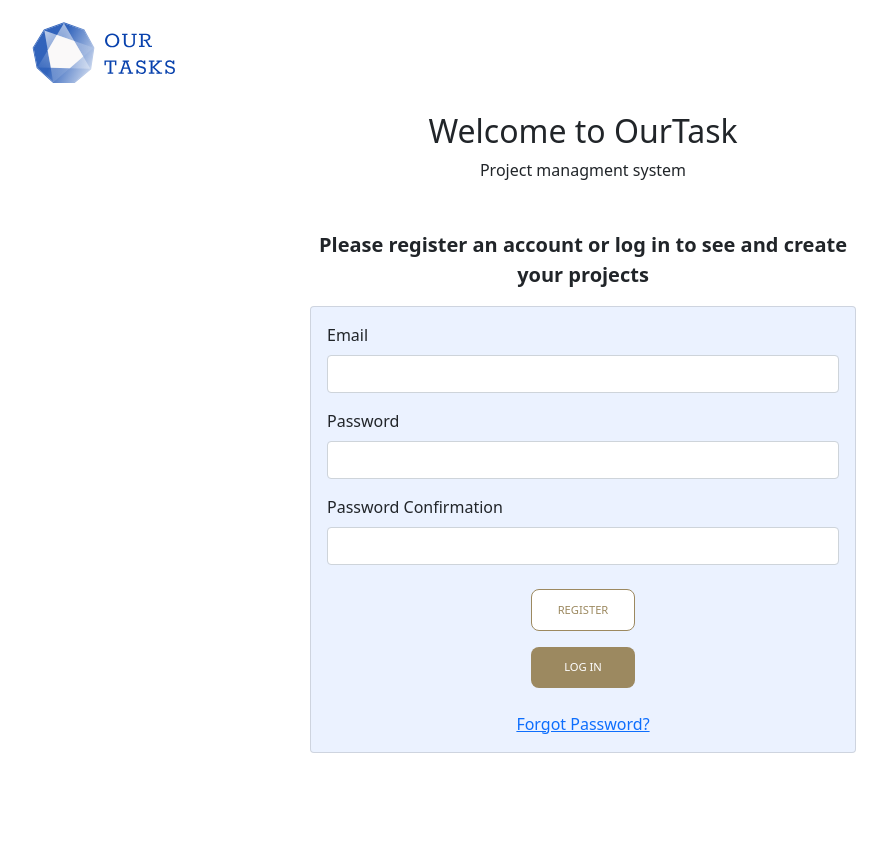
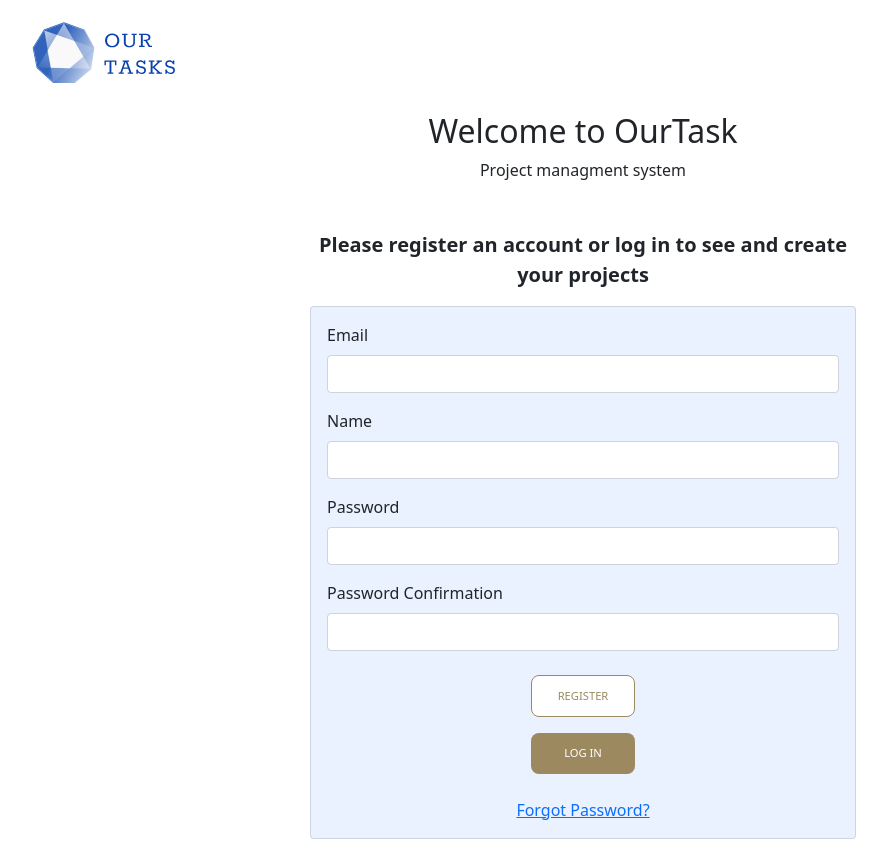
Before and after one commit to Sagva/our-tasks, a React (Create React App) app: page /signup in a window 1280 px wide. Shown: the whole page, without its empty margins (57-944 px from the left). Before the commit the page ends 800 px from the top, so only its background shows below. Built offline with nearby package versions, Linux system fonts and the light colour scheme; no server answers.

Commit message:
Added user name when register

```diff
--- a/src/pages/Authentication/SignupPage.jsx
+++ b/src/pages/Authentication/SignupPage.jsx
@@ -1,11 +1,13 @@
-import React, { useRef, useState } from "react";
-import { Row, Col, Form, Button, Card, Alert } from "react-bootstrap";
+import React, {  useRef, useState } from "react";
+import { Row, Col, Form, Card, Alert } from "react-bootstrap";
 import { Link, useNavigate } from "react-router-dom";
 import { useAuthContext } from "../../contexts/AuthContext";
 import * as S from "./style";
+import { updateProfile } from "firebase/auth";
 
 const SignupPage = () => {
   const emailRef = useRef();
+  const nameRef = useRef();
   const passwordRef = useRef();
   const passwordConfirmRef = useRef();
   const [error, setError] = useState(null);
@@ -26,7 +28,15 @@ const SignupPage = () => {
     // try to sign up the user with the specified credentials
     try {
       setLoading(true);
-      await signup(emailRef.current.value, passwordRef.current.value);
+      let userCredentials = await signup(
+        emailRef.current.value,
+        passwordRef.current.value
+      );
+
+      await updateProfile(userCredentials.user, {
+        displayName: nameRef.current.value,
+      });
+
       navigate(`/`);
     } catch (e) {
       setError(e.message);
@@ -54,6 +64,10 @@ const SignupPage = () => {
                 <Form.Group id="email" className="mb-3">
                   <Form.Label>Email</Form.Label>
                   <Form.Control type="email" ref={emailRef} required />
+                </Form.Group>
+                <Form.Group id="name" className="mb-3">
+                  <Form.Label>Name</Form.Label>
+                  <Form.Control type="text" ref={nameRef} required />
                 </Form.Group>
 
                 <Form.Group id="password" className="mb-3">
```
